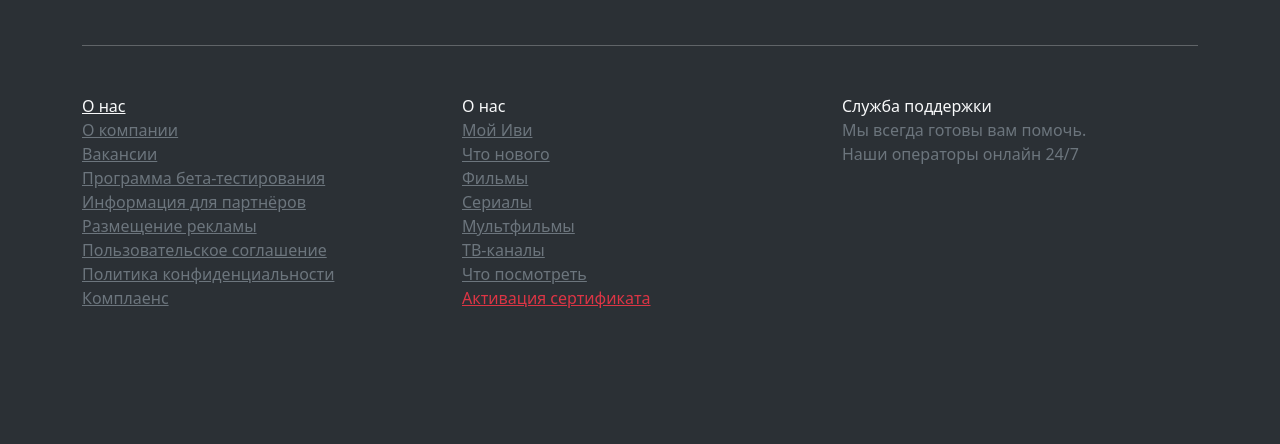
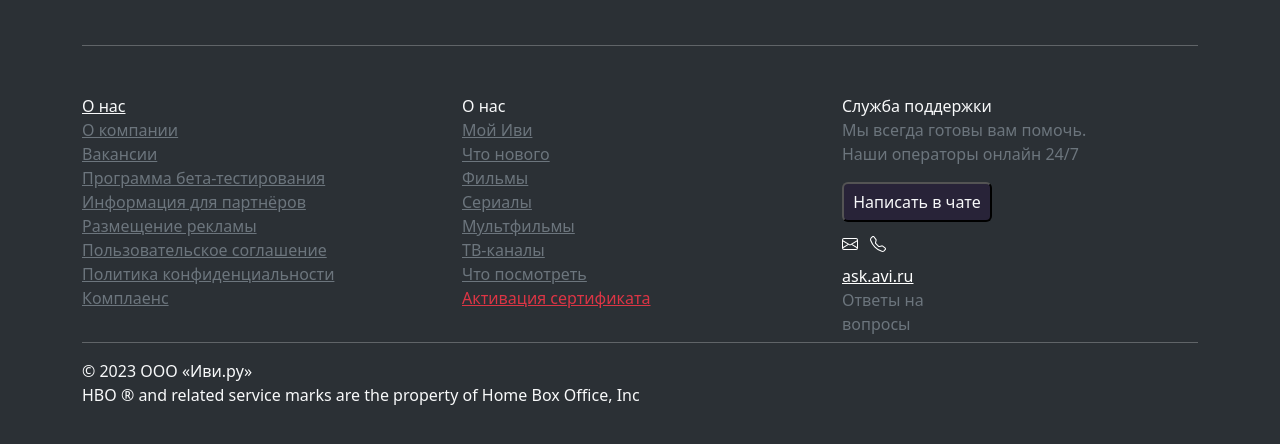
Before and after one commit to AliTH1/Movies-Template, a plain HTML site: page index.html in a window 1280 px wide. Shown: the part 216-660 px from the top of the page. Drawn offline with nearby package versions, Linux system fonts and the light colour scheme; no server answers.

Commit message:
added copyright and icons fixed

```diff
--- a/assets/css/style.css
+++ b/assets/css/style.css
@@ -29,3 +29,29 @@
 .activate-sertificate{
     color: rgb(rgb(172, 56, 154), green, blue)
 }
+
+.support-button{
+    width: 150px;
+    height: 40px;
+    background-color: #282338;
+}
+
+.icons-support{
+    width: 150px;
+    height: 30px;
+}
+
+.mail{
+    width:30px;
+    height: 25px;
+    border-radius: 10px;
+    display: inline;
+    justify-content: center;
+    color: white;
+}
+
+.phone{
+    color: white;
+    display: inline;
+
+}
--- a/assets/js/script.js
+++ b/assets/js/script.js
@@ -8,11 +8,11 @@
         `<div class="col-3 my-4">
             <img src="${json[i].image.medium}" alt="${json[i].name}">
             <br>
-            <span class="text-light">Name: ${json[i].name}</span>
+            <span class="text-light">Название: ${json[i].name}</span>
             <br>
             <span class="text-light">IMDb: ${json[i].rating.average}</span>
             <br>
-            <span class="text-light">Status: ${json[i].status}</span>
+            <span class="text-light">Статус: ${json[i].status}</span>
         </div>`
     }
     movies.innerHTML += "<button class='text-light bg-transparent border border-white rounded'>Показать еще</button>"
--- a/index.html
+++ b/index.html
@@ -141,10 +141,48 @@
             </div>
 
             <div class="col-4">
-                <span class="text-light">Служба поддержки</span>
-                <p class="text-secondary">Мы всегда готовы вам помочь. <br>
-                    Наши операторы онлайн 24/7</p>
+                <div class="support">
+                    <span class="text-light">Служба поддержки</span>
+                    <p class="text-secondary">Мы всегда готовы вам помочь. <br>
+                        Наши операторы онлайн 24/7</p>
+
+                    <button class="support-button text-light rounded">Написать в чате</button>
+                </div>
+
+                <div class="icons-support my-2">
+                    <div class="mail my-1">
+                        <svg class="my-1" xmlns="http://www.w3.org/2000/svg" width="16" height="16" fill="currentColor"
+                            class="bi bi-envelope" viewBox="0 0 16 16">
+                            <path
+                                d="M0 4a2 2 0 0 1 2-2h12a2 2 0 0 1 2 2v8a2 2 0 0 1-2 2H2a2 2 0 0 1-2-2V4Zm2-1a1 1 0 0 0-1 1v.217l7 4.2 7-4.2V4a1 1 0 0 0-1-1H2Zm13 2.383-4.708 2.825L15 11.105V5.383Zm-.034 6.876-5.64-3.471L8 9.583l-1.326-.795-5.64 3.47A1 1 0 0 0 2 13h12a1 1 0 0 0 .966-.741ZM1 11.105l4.708-2.897L1 5.383v5.722Z" />
+                        </svg>
+                    </div>
+
+                    <div class="phone mx-2">
+                        <svg xmlns="http://www.w3.org/2000/svg" width="16" height="16" fill="currentColor"
+                            class="bi bi-telephone" viewBox="0 0 16 16">
+                            <path
+                                d="M3.654 1.328a.678.678 0 0 0-1.015-.063L1.605 2.3c-.483.484-.661 1.169-.45 1.77a17.568 17.568 0 0 0 4.168 6.608 17.569 17.569 0 0 0 6.608 4.168c.601.211 1.286.033 1.77-.45l1.034-1.034a.678.678 0 0 0-.063-1.015l-2.307-1.794a.678.678 0 0 0-.58-.122l-2.19.547a1.745 1.745 0 0 1-1.657-.459L5.482 8.062a1.745 1.745 0 0 1-.46-1.657l.548-2.19a.678.678 0 0 0-.122-.58L3.654 1.328zM1.884.511a1.745 1.745 0 0 1 2.612.163L6.29 2.98c.329.423.445.974.315 1.494l-.547 2.19a.678.678 0 0 0 .178.643l2.457 2.457a.678.678 0 0 0 .644.178l2.189-.547a1.745 1.745 0 0 1 1.494.315l2.306 1.794c.829.645.905 1.87.163 2.611l-1.034 1.034c-.74.74-1.846 1.065-2.877.702a18.634 18.634 0 0 1-7.01-4.42 18.634 18.634 0 0 1-4.42-7.009c-.362-1.03-.037-2.137.703-2.877L1.885.511z" />
+                        </svg>
+                    </div>
+
+                    <div class="site-support my-2">
+                        <a href="#">ask.avi.ru</a> <br>
+                        <span class="text-secondary">Ответы на вопросы</span>
+                    </div>
+                </div>
             </div>
+        </div>
+
+        <hr>
+    </div>
+
+    <div class="container copyright">
+        <div class="row">
+            <span class="text-light">
+                © 2023 ООО «Иви.ру» <br>
+                HBO ® and related service marks are the property of Home Box Office, Inc
+            </span>
         </div>
     </div>
 
```
